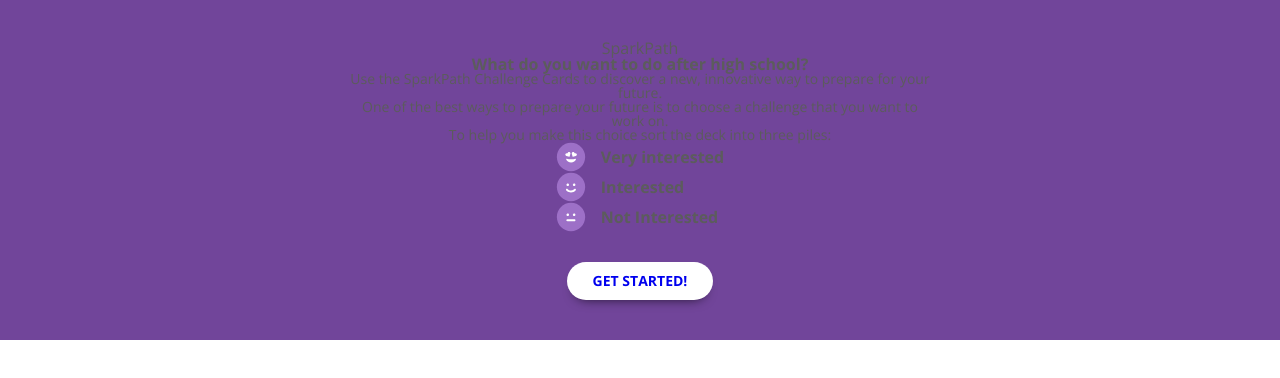
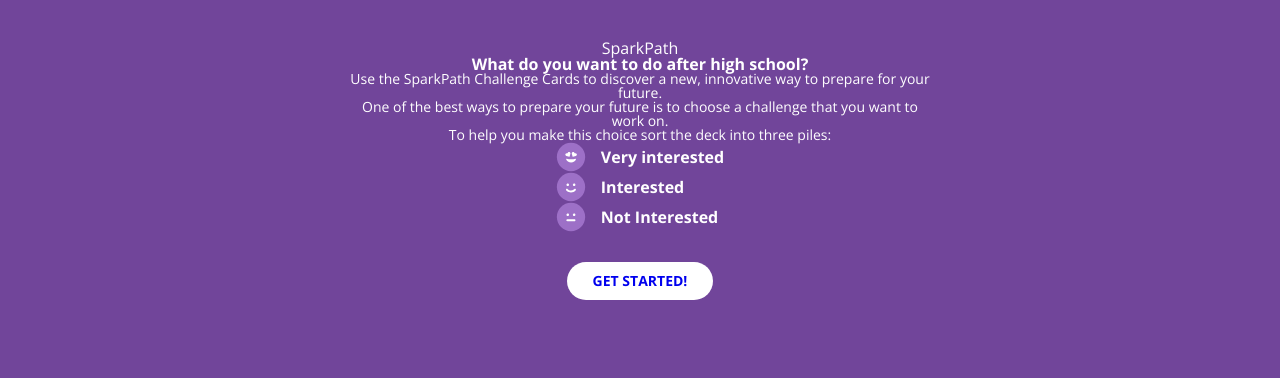
Before and after one commit to mysparkpath/Sparkpathrhok, a React (Create React App) app: page / in a window 1280 px wide. Shown: the top 378 px of the page. Built offline with nearby package versions, Linux system fonts and the light colour scheme.

Commit message:
fix link

```diff
--- a/src/Main.js
+++ b/src/Main.js
@@ -1,6 +1,6 @@
 import React from 'react'
 import { Link } from '@reach/router'
-import { Button, Box, Text } from './components'
+import { Box, Text } from './components'
 import { ReactComponent as Int } from './static/icons/interested.svg'
 import { ReactComponent as NotInt } from './static/icons/not-interested.svg'
 import { ReactComponent as VeryInt } from './static/icons/very-interested.svg'
@@ -28,13 +28,13 @@
   fontWeight: '300',
 }
 
-const buttonProps = {
-  bg: 'white',
-  borderRadius: '50px',
-  alignSelf: 'center',
-  p: '1.2rem 2.6rem',
-  mt: '3rem',
-}
+const StyledLink = styled(Link)`
+  background: white;
+  border-radius: 50px;
+  align-self: center;
+  padding: 1.2rem 2.6rem;
+  margin-top: 3rem;
+`
 
 const Main = () => {
   return (
@@ -42,7 +42,9 @@
       alignItems="center"
       bg="rgb(113, 69, 154)"
       flexDirection="column"
+      color="white"
       py="4rem"
+      height="100vh"
     >
       <h1>SparkPath</h1>
 
@@ -104,16 +106,11 @@
         </Box>
       </Box>
 
-      <Button
-        boxShadow="0px 7px 12px -8px rgba(0,0,0,0.75)"
-        as={Link}
-        to="/cards"
-        {...buttonProps}
-      >
+      <StyledLink to="/cards">
         <Text fontSize="1.4rem" fontWeight="600" textTransform="uppercase">
           Get started!
         </Text>
-      </Button>
+      </StyledLink>
     </Box>
   )
 }
--- a/src/components/button.js
+++ b/src/components/button.js
@@ -30,7 +30,9 @@
 const Button = ({ type = 'button', onClick, ...rest }) => {
   const handleOnClick = e => {
     e.preventDefault()
-    onClick()
+    if (onClick) {
+      onClick()
+    }
   }
 
   return <StyledButton type={type} onClick={handleOnClick} {...rest} />
```
Also changed, not shown: 1 other file (tests, documents, lock files or other folders).
